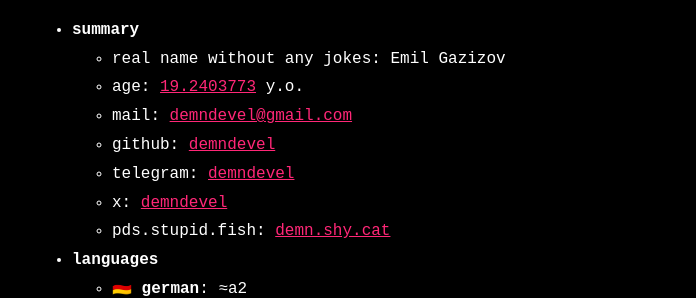
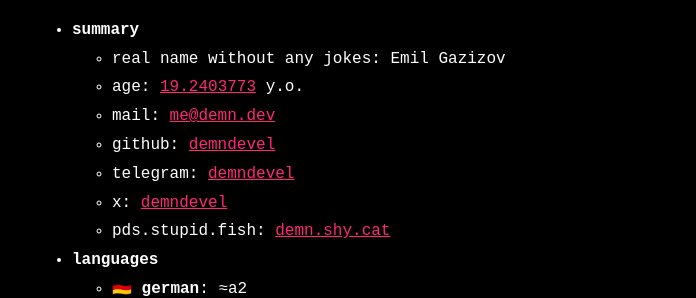
Before and after one commit to demndevel/demndevel.github.io, a Jekyll site: the page built from index.md, in a window 1280 px wide. Shown: the part 216-514 px from the top of the page, without its empty margins (288-984 px from the left). Built offline with Jekyll 4.4.1, drawn with Linux system fonts in a browser that asks for light colours; some web fonts are replaced.

Commit message:
update contact info

```diff
--- a/_data/menu.yml
+++ b/_data/menu.yml
@@ -2,8 +2,8 @@ entries:
   - title: <b>summary</b>
     entries:
       - title: "real name without any jokes: <tt>Emil Gazizov</tt>"
-      - title: 'age: <tt><a href="/bd" id="ageDisplay" class="age-display">18+</a> y.o.'
-      - title: 'mail: <a href="mailto:demndevel@gmail.com">demndevel@gmail.com</a>'
+      - title: 'age: <tt><a href="/bd" id="ageDisplay" class="age-display">18..25</a> y.o.'
+      - title: 'mail: <a href="mailto:me@demn.dev">me@demn.dev</a>'
       - title: 'github: <a href="https://github.com/demndevel">demndevel</a>'
       - title: 'telegram: <a href="https://t.me/demndevel">demndevel</a>'
       - title: 'x: <a href="https://x.com/demndevel">demndevel</a>'
```
Also changed, not shown: README.md, 1 other file.
